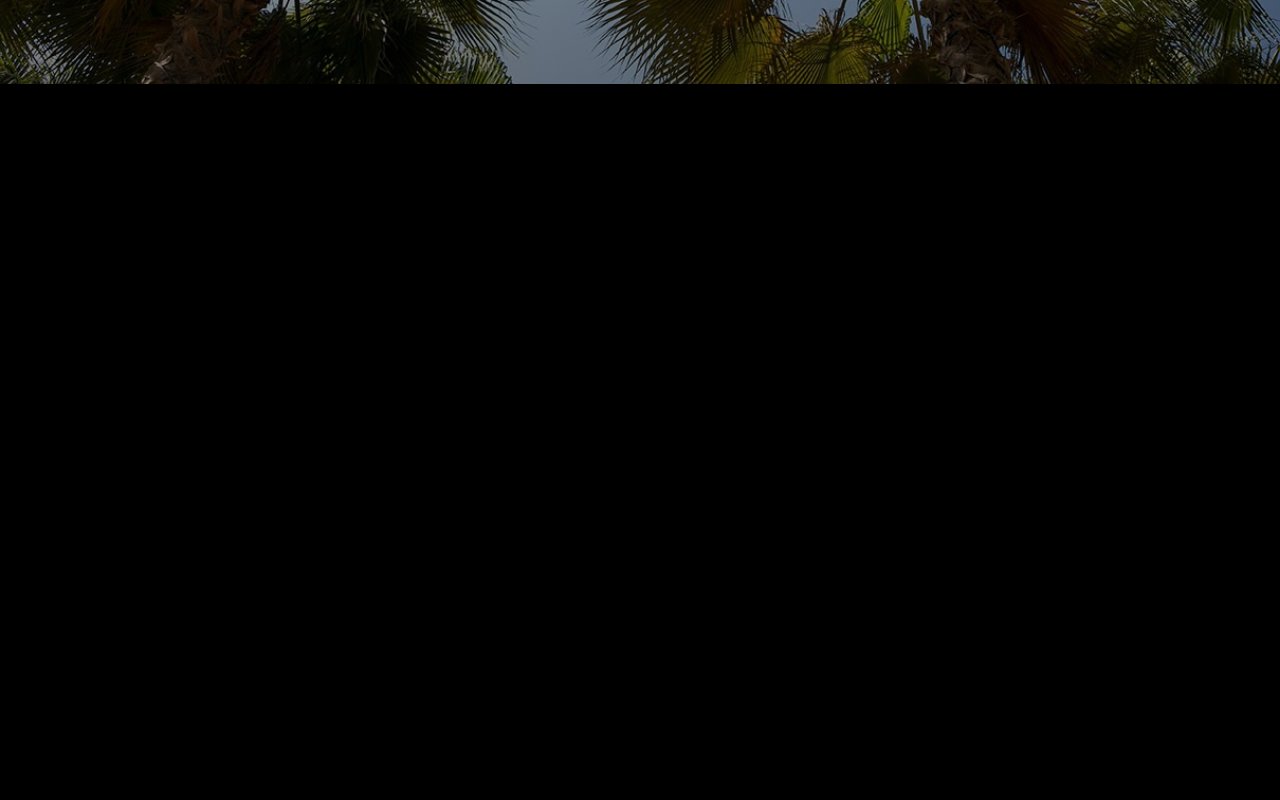
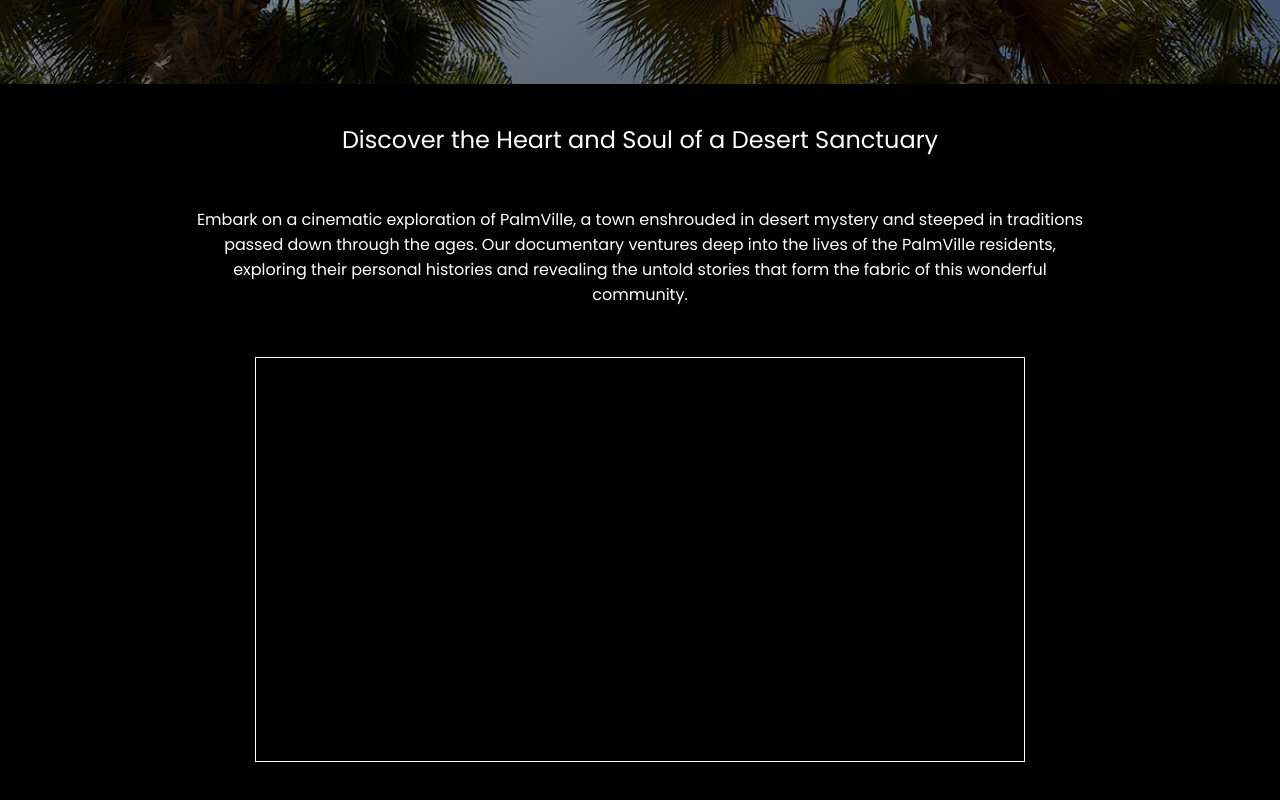
Before and after one commit to kash-jay/palmville, a plain HTML site: page index.html in a window 1280 px wide. Shown: the part 618-1418 px from the top of the page. Drawn offline with nearby package versions, Linux system fonts and the light colour scheme.

Commit message:
Added video section

```diff
--- a/index.html
+++ b/index.html
@@ -20,6 +20,16 @@
                 Palmville
             </div>
         </div>
+        <div class="video-section">
+            <div class="video-title">Discover the Heart and Soul of a Desert Sanctuary</div>
+            <div class='video-text'>
+                Embark on a cinematic exploration of PalmVille, a town enshrouded in desert mystery
+                and steeped in traditions passed down through the ages. Our documentary ventures
+                deep into the lives of the PalmVille residents, exploring their personal histories
+                and revealing the untold stories that form the fabric of this wonderful community.
+            </div>
+            <div class="video"></div>
+        </div>
     </div>
 </body>
 </html>
--- a/style.css
+++ b/style.css
@@ -18,8 +18,8 @@ body {
     padding: 20px;
     top: 0;
     width: 100%;
-    background-color: rgba(0,0,0,.5);
-    position: sticky;
+    background-color: rgba(58, 95, 11, 0.5);
+    /* position: sticky; */
 }
 
 #palms-pic {
@@ -30,7 +30,7 @@ body {
     background-repeat: no-repeat;
     background-size: cover;
     position: relative;
-    color: white;
+    color: #FEF3E2;
 }
 
 .header-item {
@@ -50,5 +50,30 @@ body {
     left: 50%;
     transform: translate(-50%, -50%);
     text-align: center;
-    font-size: 56px;
+    font-size: 64px;
 }
+
+.video-section {
+    display: flex;
+    justify-content: center;
+    align-items: center;
+    flex-direction: column;
+    height: 80vh;
+    gap: 50px;
+    margin-top: 3%;
+}
+
+.video-title {
+    font-size: 24px;
+}
+
+.video-text{
+    width: 70%;
+    text-align: center;
+}
+
+.video {
+    width: 60%;
+    height: 80%;
+    border: 1px solid white;
+}
```
